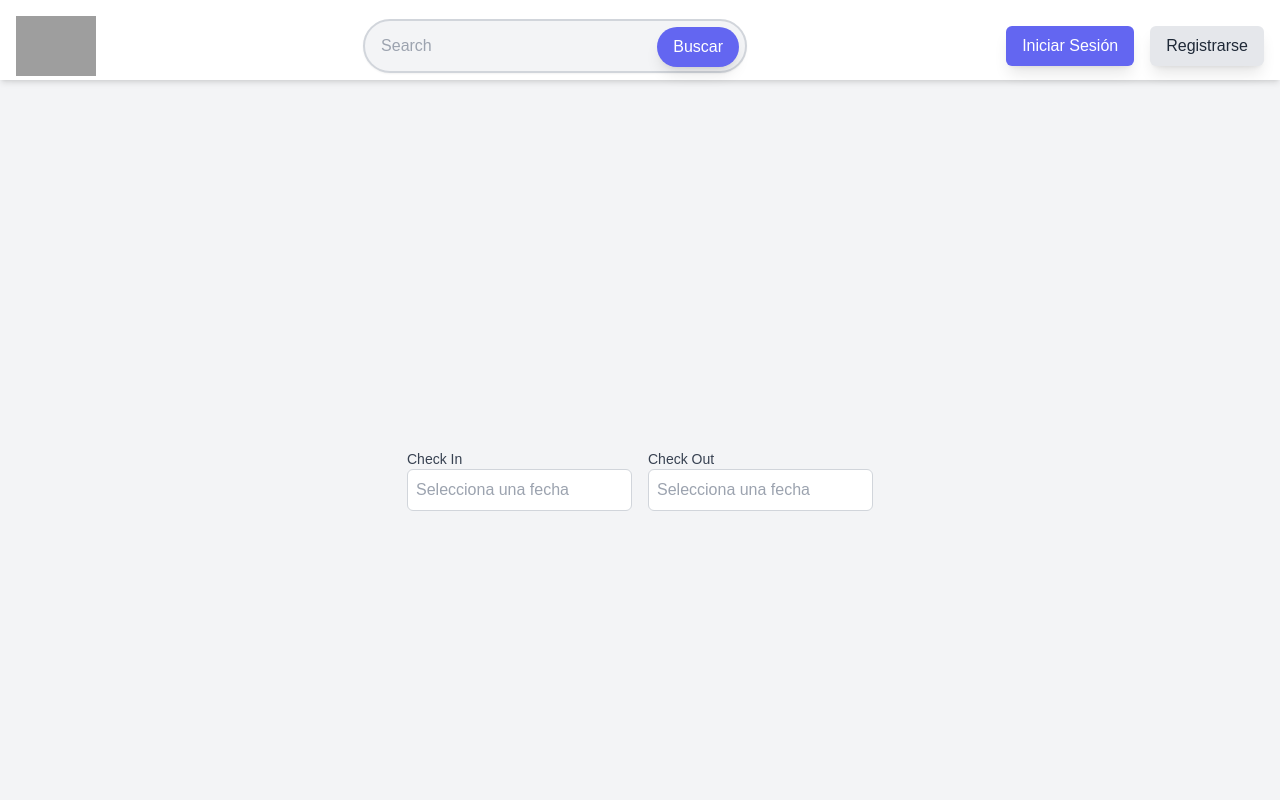
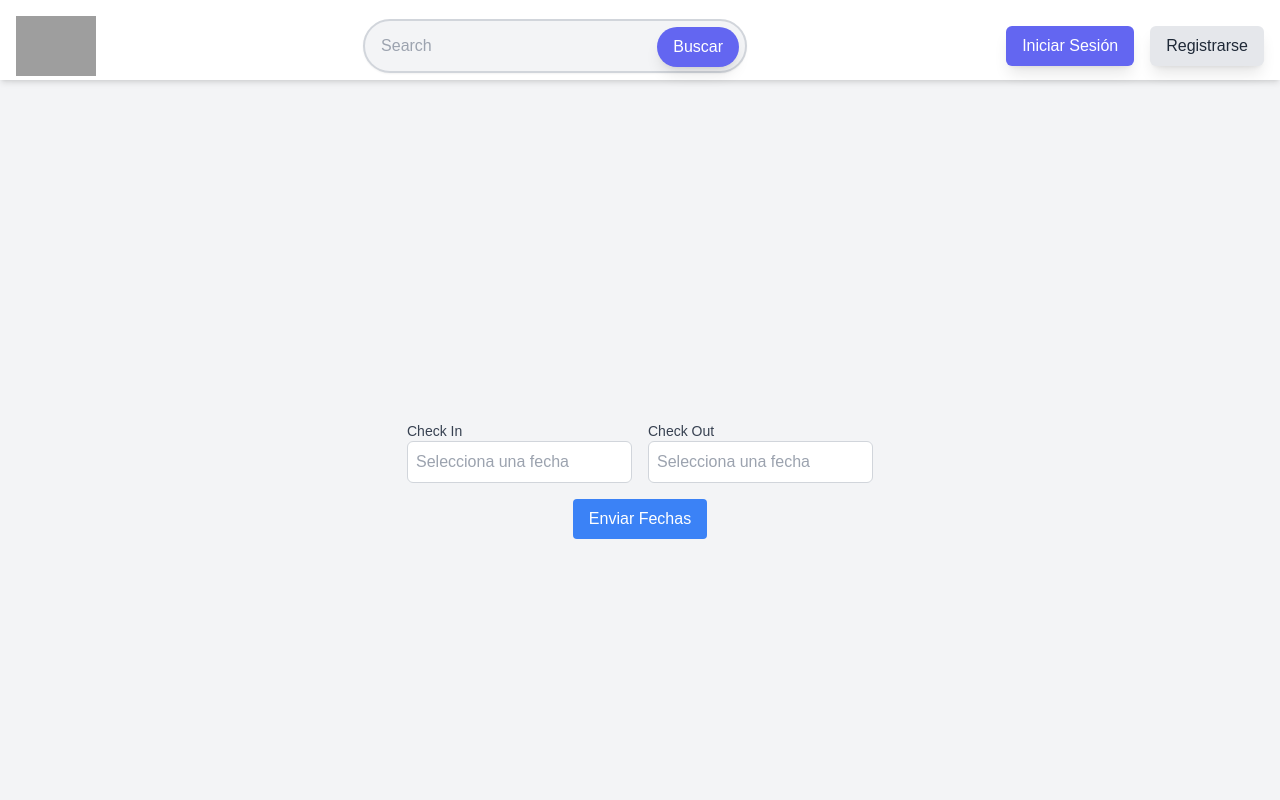
Before and after one commit to CheCasaProyect/loginyregister, a Next.js app: page /calendar in a window 1280 px wide. Shown: the top 800 px of the page. Built offline with nearby package versions, Linux system fonts and the light colour scheme; grey boxes are pictures that could not be loaded.

Commit message:
conexion con back en register/page.tsx - fetch http://localhost:3002/auth/signup.

```diff
--- a/src/components/Calendar.tsx
+++ b/src/components/Calendar.tsx
@@ -1,4 +1,3 @@
-"use client";
 import React, { useState } from 'react';
 import DatePicker from 'react-datepicker';
 import 'react-datepicker/dist/react-datepicker.css';
@@ -7,16 +6,47 @@ import { addDays } from 'date-fns';
 const DatePickerComponent: React.FC = () => {
   const [startDate, setStartDate] = useState<Date | null>(null);
   const [endDate, setEndDate] = useState<Date | null>(null);
+  const [error, setError] = useState<string>("");
+  const [successMessage, setSuccessMessage] = useState<string>("");
 
   const handleStartDateChange = (date: Date | null) => {
     setStartDate(date);
     if (date && endDate && date > endDate) {
-      setEndDate(null); // Reset end date if it is before start date
+      setEndDate(null);
     }
   };
 
   const handleEndDateChange = (date: Date | null) => {
     setEndDate(date);
+  };
+
+  const handleSubmit = async () => {
+    if (!startDate || !endDate) {
+      setError("Por favor, selecciona ambas fechas.");
+      return;
+    }
+
+    setError("");
+    setSuccessMessage("");
+
+    try {
+      const response = await fetch("http://localhost:3002/", {
+        method: "POST",
+        headers: {
+          "Content-Type": "application/json",
+        },
+        body: JSON.stringify({ startDate, endDate }),
+      });
+
+      if (response.ok) {
+        const data = await response.json();
+        setSuccessMessage("Fechas enviadas exitosamente.");
+      } else {
+        throw new Error("Error al enviar las fechas.");
+      }
+    } catch (error) {
+      setError(error instanceof Error ? error.message : "Error desconocido.");
+    }
   };
 
   return (
@@ -25,7 +55,7 @@ const DatePickerComponent: React.FC = () => {
         <div>
           <label className="block text-sm font-medium text-gray-700">Check In</label>
           <DatePicker
-            selected={startDate}
+            selected={startDate ?? undefined}
             onChange={handleStartDateChange}
             selectsStart
             startDate={startDate}
@@ -38,7 +68,7 @@ const DatePickerComponent: React.FC = () => {
         <div>
           <label className="block text-sm font-medium text-gray-700">Check Out</label>
           <DatePicker
-            selected={endDate}
+            selected={endDate ?? undefined}
             onChange={handleEndDateChange}
             selectsEnd
             startDate={startDate}
@@ -49,6 +79,11 @@ const DatePickerComponent: React.FC = () => {
           />
         </div>
       </div>
+      <button onClick={handleSubmit} className="mt-4 bg-blue-500 text-white py-2 px-4 rounded">
+        Enviar Fechas
+      </button>
+      {error && <div className="text-red-500">{error}</div>}
+      {successMessage && <div className="text-green-500">{successMessage}</div>}
     </div>
   );
 };
```
